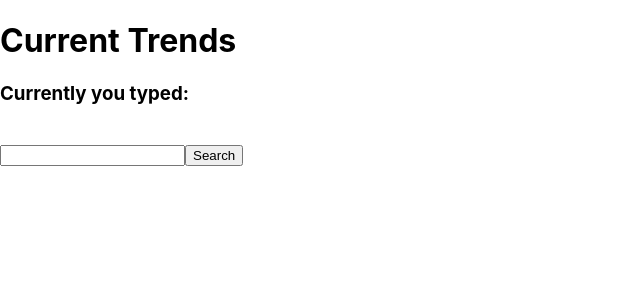
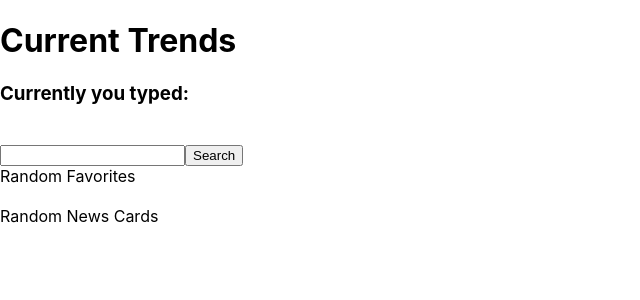
Before and after one commit to alanbanks229/current_trends_app_frontend, a React (Create React App) app: page / in a window 1280 px wide. Shown: the top 300 px of the page, without its empty margins (0-640 px from the left). Built offline with nearby package versions, Linux system fonts and the light colour scheme.

Commit message:
added components folder

```diff
--- a/src/App.js
+++ b/src/App.js
@@ -2,7 +2,9 @@ import React from 'react';
 import {useSelector, useDispatch} from "react-redux"
 
 import {update_input_field_action} from "./redux/update_search.js"
-
+import {input_submission_action} from "./redux/search_bar_submission.js"
+import FavoritesContainer from "./containers/FavoritesContainer.js"
+import NewsContainer from "./containers/NewsContainer.js"
 // import { CounterComponent } from './features/counter/Counter';
 // import './App.css';
 
@@ -16,12 +18,13 @@ function App(props) {
       <h1>Current Trends</h1>
       <h3>Currently you typed: {currentSearch}</h3>
       <br></br>
-      <form id="search_form" /*onSubmit={(event) => submission(event)} */>
-          <input type="text" onChange={(e) => {
-                                              dispatch(update_input_field_action(e))
-                                              }}/>
+      <form id="search_form" onSubmit={(event) => input_submission_action(event)}>
+          <input type="text" onChange={(e) => dispatch(update_input_field_action(e))}/>
           <input type="submit" value="Search"/>
       </form>
+      <FavoritesContainer />
+      <br></br>
+      <NewsContainer />
     </div>
   );
 }
--- /dev/null
+++ b/src/components/FavoriteCards.js
@@ -0,0 +1,11 @@
+import React from 'react'
+
+class Favorite_Card extends React.Component{
+    render(){
+        return(
+            <div>Random Favorites</div>
+        )
+    }
+}
+
+export default Favorite_Card
--- /dev/null
+++ b/src/components/NewsCards.js
@@ -0,0 +1,11 @@
+import React from 'react'
+
+class News_Card extends React.Component{
+    render(){
+        return(
+            <div>Random News Cards</div>
+        )
+    }
+}
+
+export default News_Card
--- /dev/null
+++ b/src/containers/FavoritesContainer.js
@@ -0,0 +1,12 @@
+import React from 'react'
+import FavoriteCards from '../components/FavoriteCards.js'
+
+const FavoritesContainer = (props) => {
+    return (
+        <div className="Favorites">
+            <FavoriteCards />
+        </div>
+    )
+}
+
+export default FavoritesContainer
--- /dev/null
+++ b/src/containers/NewsContainer.js
@@ -0,0 +1,12 @@
+import React from 'react'
+import NewsCards from "../components/NewsCards.js"
+
+const NewsContainer = (props) => {
+    return (
+        <div className="NewsContainer">
+            <NewsCards />
+        </div>
+    )
+}
+
+export default NewsContainer
--- a/src/redux/index.js
+++ b/src/redux/index.js
@@ -1,6 +1,7 @@
 import {createStore, applyMiddleware, combineReducers, compose} from "redux"
 import thunk from "redux-thunk";
 import inputFieldReducer from './update_search.js'
+import submissionReducer from './search_bar_submission.js'
 /*
 Import all of your reducer functions here for example:
 
@@ -12,7 +13,8 @@ Import all of your reducer functions here for example:
 
 
 const rootReducer = combineReducers({
-  inputFieldReducer
+  inputFieldReducer,
+  submissionReducer
   // count: countReducer,
   // favoriteTHings: favoriteThingsReducer,
   // youTubeVideo: youTubeVideoReducer
--- /dev/null
+++ b/src/redux/search_bar_submission.js
@@ -0,0 +1,17 @@
+export function input_submission_action(event) {
+    event.preventDefault()
+    return {
+      type: "SUBMIT_QUERY",
+      payload: event.target.children[0].value
+
+    }
+  }
+
+export default function submissionReducer( value = '', action ) {
+    switch(action.type) {
+      case "SUBMIT_QUERY":
+        return action.payload
+      default:
+        return value
+    }
+  }
```
